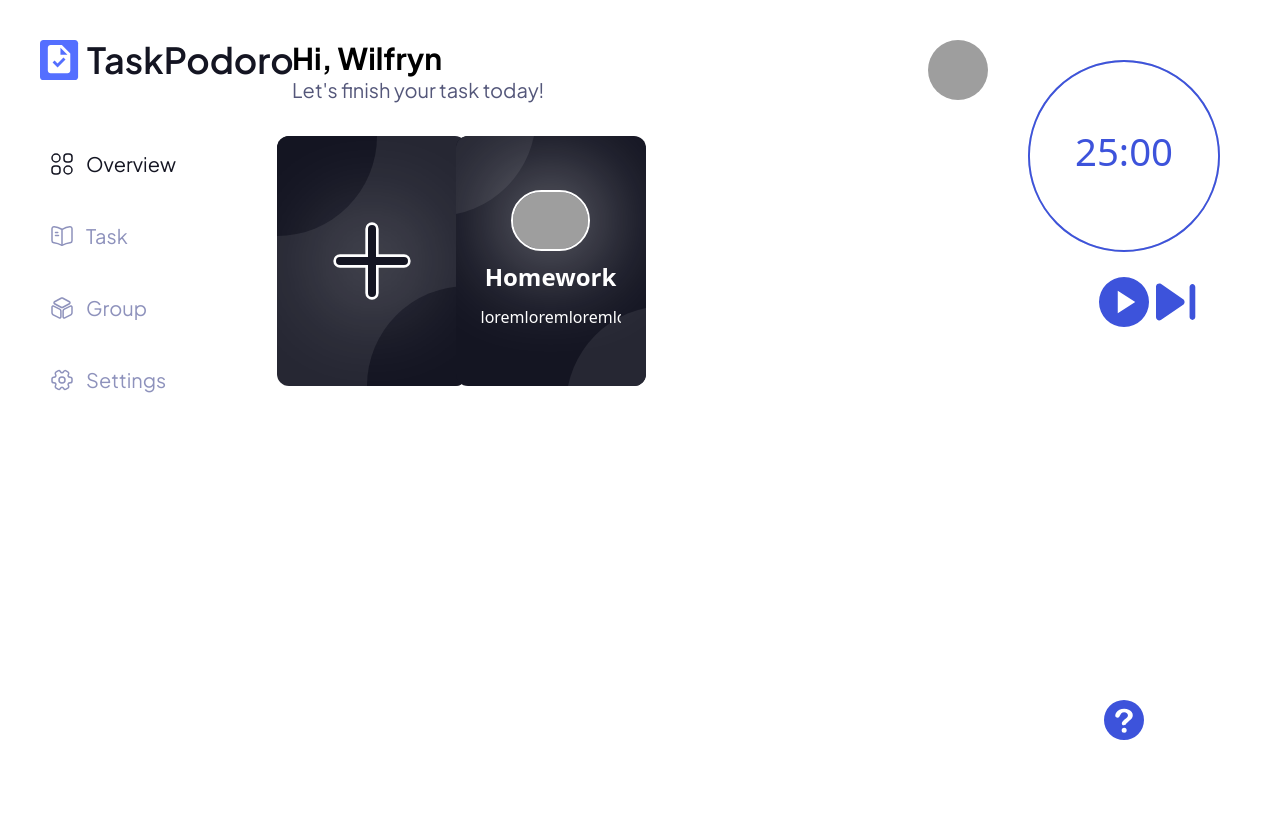
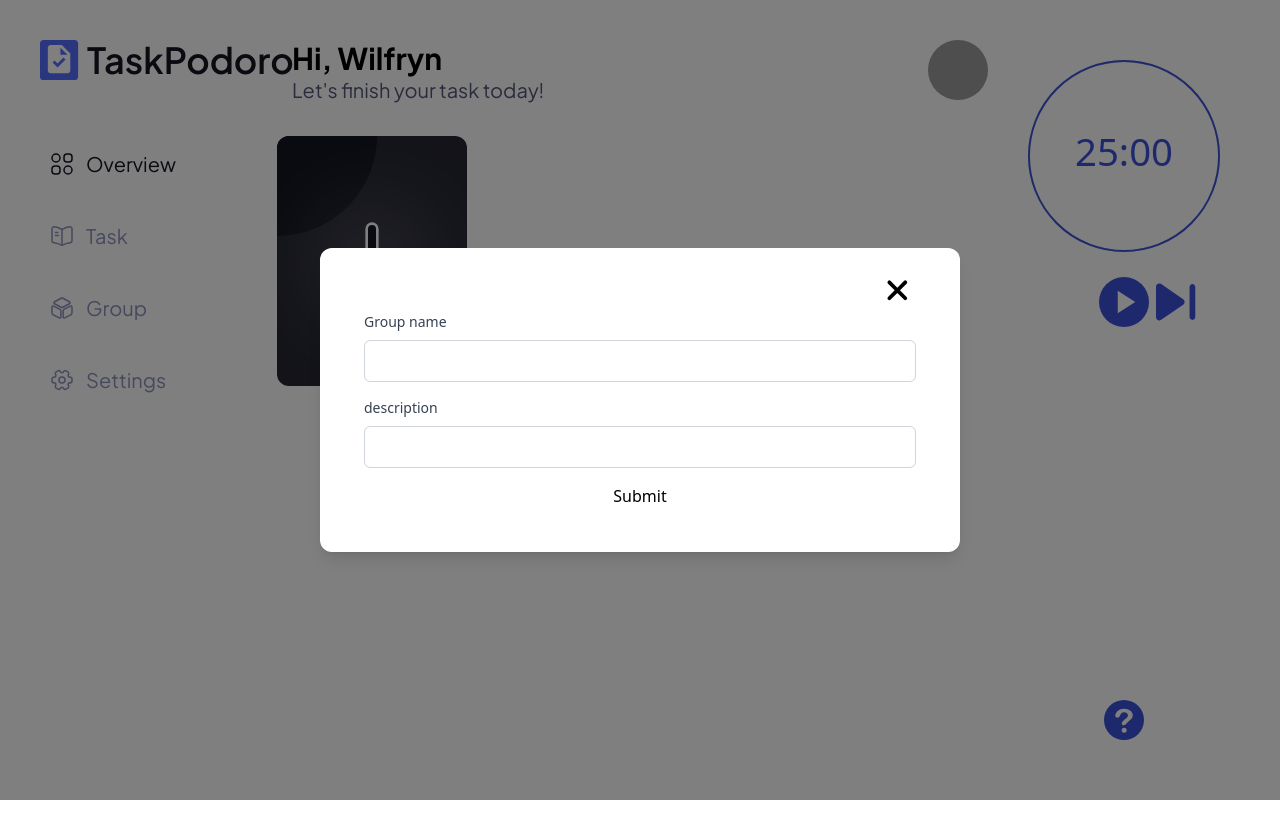
Before and after one commit to iamwilllll/TaskPodoro, a React (Vite) app: page / in a window 1280 px wide. Both pictures are taken after a click on the button 371 px from the left and 260 px from the top of the page. Shown: the top 838 px of the page. Built offline with nearby package versions, Linux system fonts and the light colour scheme; grey boxes are pictures that could not be loaded.

Commit message:
add AddGroupModal and ElipsisMenu components; refactor AddGroupItem and GroupItem to integrate new functionality

```diff
--- a/src/components/AddGroupItem.tsx
+++ b/src/components/AddGroupItem.tsx
@@ -1,7 +1,8 @@
+import { useState } from 'react';
 import AddIcon from '../assets/icons/plus-icon.svg?react';
+import AddGroupModal from '../components/AddGroupModal';
 
 type AddGroupItemProps = {
-    addGroup: () => void;
     className?: string;
 };
 
@@ -10,18 +11,26 @@ const pseudoCircleClasses: string[] = [
     "after:bg-secondary-500 after:absolute after:-bottom-25 after:-right-25 after:size-[200px] after:rounded-full after:content-['']",
 ];
 
-function AddGroupItem({ className, addGroup }: AddGroupItemProps) {
+function AddGroupItem({ className }: AddGroupItemProps) {
+    const [open, setOpen] = useState(false);
+
+    const handleVisibility = () => setOpen((prev) => !prev);
+    const handleClick = () => setOpen(true);
+
     return (
+        <>
+            <AddGroupModal visibility={open} handleVisibility={handleVisibility} />
             <div
                 className={`bg-secondary-600 relative flex w-full max-w-[300px] items-center justify-center overflow-hidden rounded-xl md:h-[250px] md:w-[190px] ${pseudoCircleClasses.join(' ')} ${className}`}
             >
                 <button
                     className="z-1 flex size-full cursor-pointer items-center justify-center transition hover:scale-110"
-                onClick={addGroup}
+                    onClick={handleClick}
                 >
                     <AddIcon className="text-secondary-500 drop-shadow-[0px_0px_50px_white]" />
                 </button>
             </div>
+        </>
     );
 }
 
--- /dev/null
+++ b/src/components/AddGroupModal.tsx
@@ -0,0 +1,75 @@
+import { Modal, Box } from '@mui/material';
+import CloseIcon from '../assets/icons/close-icon.svg?react';
+import { useGroup } from '../hooks/useGroup';
+
+import { useForm } from 'react-hook-form';
+import type { GroupsTDraftT } from '../types';
+
+type AddGroupModalProps = {
+    handleVisibility: () => void;
+    visibility: boolean;
+};
+
+function AddGroupModal({ handleVisibility, visibility }: AddGroupModalProps) {
+    const { handleSubmit, register, reset } = useForm<GroupsTDraftT>();
+
+    const { createGroups } = useGroup();
+
+    const onSubmit = (data: GroupsTDraftT) => {
+        createGroups(data);
+        handleVisibility();
+        reset();
+    };
+
+    return (
+        <>
+            <Modal open={visibility} onClose={handleVisibility}>
+                <Box sx={{ display: 'flex', alignItems: 'center', justifyContent: 'center', height: '100%', width: '100%' }}>
+                    <Box
+                        className="relative flex flex-col items-center justify-center rounded-xl bg-white p-6 shadow-lg"
+                        sx={{
+                            width: 1000,
+                            maxWidth: '50%',
+                            transition: 'transform 0.3s ease, opacity 0.3s ease',
+                        }}
+                    >
+                        <button
+                            onClick={handleVisibility}
+                            className="hover:text-secondary-500 absolute top-5 right-10 cursor-pointer transition hover:scale-105"
+                        >
+                            <CloseIcon width={45} height={45} />
+                        </button>
+
+                        <form className="flex w-full flex-col gap-4 p-5 pt-10" onSubmit={handleSubmit(onSubmit)}>
+                            <fieldset className="flex flex-col gap-2">
+                                <label htmlFor="group-name" className="text-sm font-medium text-gray-700">
+                                    Group name
+                                </label>
+                                <input
+                                    id="group-name"
+                                    type="text"
+                                    className="rounded-md border border-gray-300 px-3 py-2 focus:border-blue-400 focus:outline-none"
+                                    {...register('name', { required: true, maxLength: 20 })}
+                                />
+                            </fieldset>
+                            <fieldset className="flex flex-col gap-2">
+                                <label htmlFor="group-description" className="text-sm font-medium text-gray-700">
+                                    description
+                                </label>
+                                <input
+                                    id="group-description"
+                                    type="text"
+                                    className="rounded-md border border-gray-300 px-3 py-2 focus:border-blue-400 focus:outline-none"
+                                    {...register('description', { required: true })}
+                                />
+                            </fieldset>
+                            <input type="submit" />
+                        </form>
+                    </Box>
+                </Box>
+            </Modal>
+        </>
+    );
+}
+
+export default AddGroupModal;
--- /dev/null
+++ b/src/components/ElipsisMenu.tsx
@@ -0,0 +1,42 @@
+import PenIcon from '../assets/icons/pen-icon.svg?react';
+import TrashIcon from '../assets/icons/trash-icon.svg?react';
+import ElipsisIcon from '../assets/icons/elipsis-icon.svg?react';
+import { useState } from 'react';
+
+type ElipsisMenuProps = {
+    deleteFn: () => void;
+    EditFn: () => void;
+};
+
+function ElipsisMenu({ deleteFn, EditFn }: ElipsisMenuProps) {
+    const [isVisible, setIsVisible] = useState<boolean>(false);
+    const handleClick = () => setIsVisible((prev) => (prev ? false : true));
+
+    return (
+        <>
+            <button onClick={handleClick} className="z-3">
+                <ElipsisIcon height={30} className="elipsis cursor-pointer text-white transition" />
+            </button>
+
+            <ul
+                className={`bg-secondary-600 absolute top-0 right-0 z-2 w-full rounded-md px-2 py-2 text-white transition-all duration-300 ${isVisible ? 'translate-y-0' : 'pointer-events-none -translate-y-50'} `}
+            >
+                <li>
+                    <button onClick={EditFn} className="flex cursor-pointer items-center gap-1 text-white hover:text-amber-400">
+                        <PenIcon width={25} />
+                        Edit
+                    </button>
+                </li>
+
+                <li>
+                    <button onClick={deleteFn} className="flex cursor-pointer items-center gap-1 text-white hover:text-red-500">
+                        <TrashIcon width={25} />
+                        Delete
+                    </button>
+                </li>
+            </ul>
+        </>
+    );
+}
+
+export default ElipsisMenu;
--- a/src/components/GroupItem.tsx
+++ b/src/components/GroupItem.tsx
@@ -1,35 +1,39 @@
 import type { GroupsT } from '../types';
+
+import ElipsisMenu from './ElipsisMenu';
 
 type GroupItemProps = {
     group: GroupsT;
     className?: string;
 };
+
 const pseudoCircleClasses: string[] = [
     "before:bg-secondary-600 before:absolute before:-top-30 before:-left-30 before:size-[200px] before:rounded-full before:content-[''] z-1",
     "after:bg-secondary-600 after:absolute after:-bottom-30 after:-right-30 after:size-[200px] after:rounded-full after:content-['']",
 ];
 
 function GroupItem({ className, group }: GroupItemProps) {
-    const { name, description, image } = group;
+    const { name, description, icon } = group;
+    let groupIcon = '/default-group-icon.png';
 
-    const handleClick = () => {};
+    if (icon) groupIcon = icon;
 
     return (
-        <button
-            onClick={handleClick}
-            className={`bg-secondary-500 relative flex w-full max-w-[300px] h-50 cursor-pointer items-center justify-center overflow-hidden rounded-xl md:h-[250px] md:w-[190px] ${pseudoCircleClasses.join(' ')} ${className}`}
+        <div
+            className={`bg-secondary-500 group relative mb-5 flex h-50 w-full max-w-[300px] cursor-pointer items-center justify-center overflow-hidden rounded-xl md:h-[250px] md:w-[190px] lg:mb-0 ${pseudoCircleClasses.join(' ')} ${className}`}
         >
+            <div className="absolute top-0 hidden w-full items-center justify-end gap-5 px-2 pt-1 group-hover:flex">
+                <ElipsisMenu EditFn={() => console.log('id')} deleteFn={() => console.log('id')} />
+            </div>
+
             <div className="z-1 flex flex-col items-center justify-center gap-3 text-white">
-                <img
-                    src={image}
-                    alt="Group image"
-                    width={75}
-                    className="rounded-full outline-2 outline-white drop-shadow-[0px_0px_50px_white]"
-                />
+                <figure className="size-15 rounded-full p-3 text-white outline-2 outline-white">
+                    <img src={groupIcon} alt="Group icon" className="drop-shadow-[0px_0px_25px_white]" />
+                </figure>
                 <h3 className="m-0 text-2xl font-semibold">{name}</h3>
-                <p className="m-0 w-35 truncate hidden md:flex ">{description}</p>
+                <p className="m-0 hidden w-35">{description}</p>
             </div>
-        </button>
+        </div>
     );
 }
 
```
Lines whose indentation alone changed are shown as unchanged.
